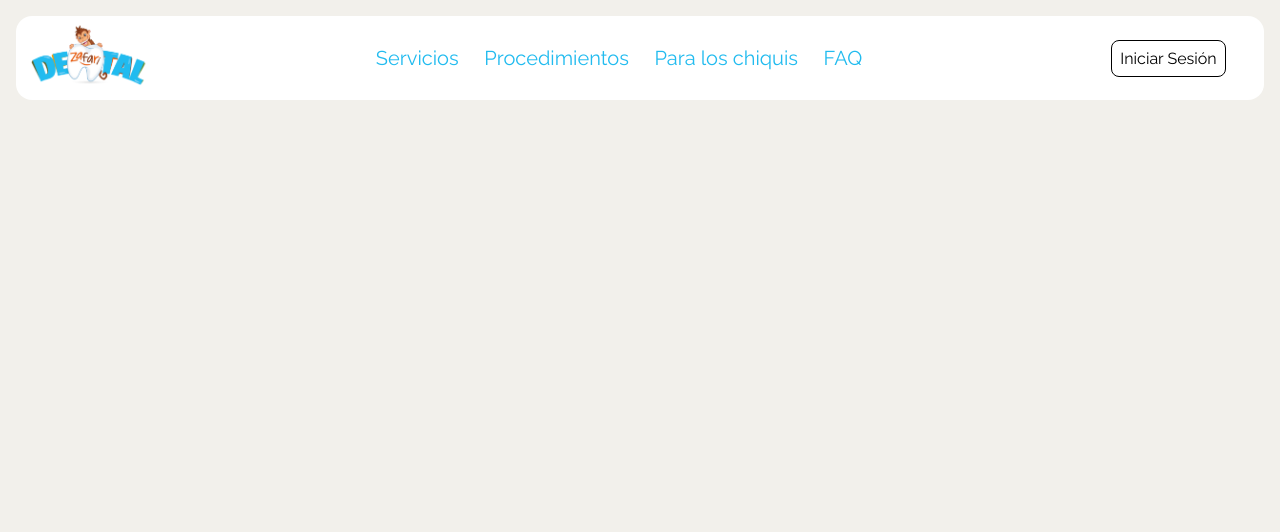
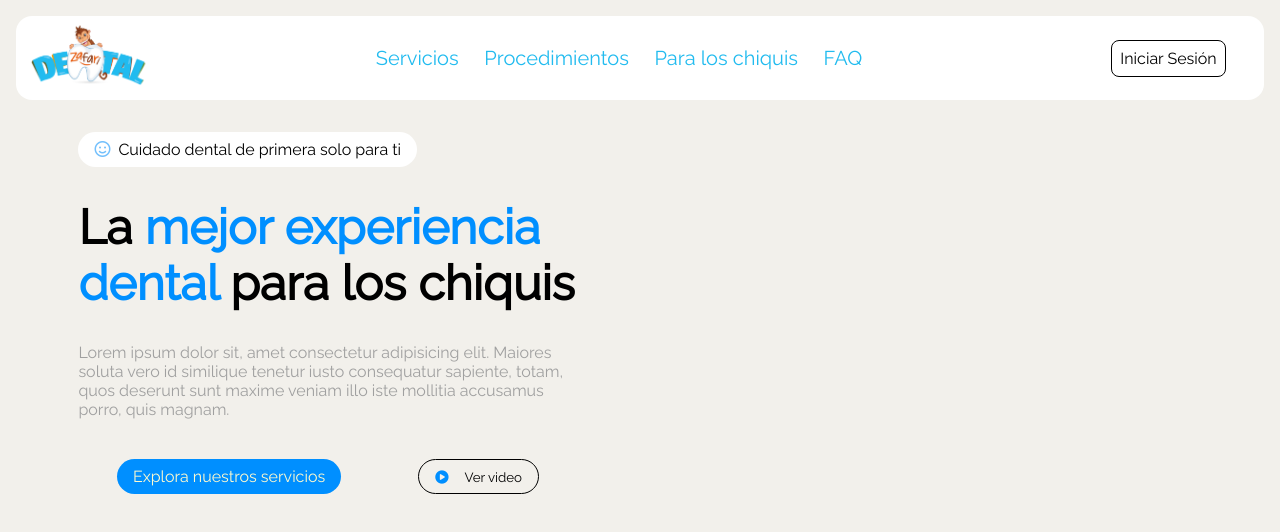
Before and after one commit to Altraoz/dentalog-un, a React (Vite) app in the folder frontend-dentalog/: page / in a window 1280 px wide. Shown: the top 532 px of the page. Built offline with nearby package versions, Linux system fonts and the light colour scheme.

Commit message:
ADD: AboutUs Section

```diff
--- a/frontend-dentalog/src/Pages/MainPage.tsx
+++ b/frontend-dentalog/src/Pages/MainPage.tsx
@@ -1,9 +1,11 @@
 import Navbar from '../components/Navbar/Navbar';
+import AboutUs from '../components/AboutUs/AboutUs';
 
 export default function MainPage() {
     return (
         <>
             <Navbar />
+            <AboutUs />
         </>
     );
 }
--- /dev/null
+++ b/frontend-dentalog/src/components/AboutUs/AboutUs.css
@@ -0,0 +1,75 @@
+.aboutUs {
+    margin: 2rem 1rem;
+}
+
+.weAreTheBest__info {
+    display: flex;
+    flex-direction: column;
+    width: 40%;
+    padding: 0 5%;
+
+    & > h2 {
+        font-size: 3em;
+        font-weight: bold;
+        margin: 2rem 0;
+
+        & > span {
+            color: #008fff;
+        }
+    }
+    & > p {
+        color: #a0a0a0;
+        margin-bottom: 2.5rem;
+    }
+}
+
+.weAreTheBest__forYou {
+    display: inline;
+    background-color: #fff;
+    padding: 0.5rem 1rem;
+    border-radius: 100px;
+    width: fit-content;
+
+    & span {
+        margin-left: 0.5rem;
+    }
+}
+
+.weAreTheBest__info--btns {
+    display: flex;
+    flex-wrap: wrap;
+    justify-content: space-around;
+}
+
+.exploreOurServices {
+    text-decoration: none;
+    background-color: #008fff;
+    color: #fffacd;
+    padding: 0.5rem 1rem;
+    border-radius: 100px;
+    transition: transform 0.5s ease,
+                background-color 0.5s ease,
+                color 0.5s ease;
+
+    &:hover {
+        transform: scale(1.1);
+        background-color: #44aeff;
+        color: #fffad1;
+    }
+}
+
+.videoAboutUs__btn {
+    background: none;
+    padding: 0.5rem 1rem;
+    border: 1px solid #000;
+    border-radius: 100px;
+    transition: background-color 0.3s ease;
+
+    & > i {
+        margin-right: 1rem;
+    }
+
+    &:hover {
+        background-color: #c2c0bb;
+    }
+}
--- /dev/null
+++ b/frontend-dentalog/src/components/AboutUs/AboutUs.tsx
@@ -0,0 +1,27 @@
+import { Link } from 'react-router-dom';
+import './AboutUs.css';
+
+export default function AboutUs() {
+    return (
+        <>
+            <section className='aboutUs'>
+                <div className='weAreTheBest'>
+                    <div className='weAreTheBest__info' >
+                        <div className='weAreTheBest__forYou'>
+                            <i className='fa-regular fa-face-smile' style={ {color: '#74C0FC'} } />
+                            <span>Cuidado dental de primera solo para ti</span>
+                        </div>
+                        <h2>La <span>mejor experiencia dental</span> para los chiquis</h2>
+                        <p>Lorem ipsum dolor sit, amet consectetur adipisicing elit. Maiores soluta vero id similique tenetur iusto consequatur sapiente, totam, quos deserunt sunt maxime veniam illo iste mollitia accusamus porro, quis magnam.</p>
+                        <div className='weAreTheBest__info--btns'>
+                            <Link to='/servicios' className='exploreOurServices'>Explora nuestros servicios</Link>
+                            <button className='videoAboutUs__btn'><i className='fa-solid fa-circle-play' style={ {color: '#008fff'} }></i>Ver video</button>
+                        </div>
+                    </div>
+                </div>
+                <div className='infoAboutUs'>
+                </div>
+            </section>
+        </>
+    );
+}
--- a/frontend-dentalog/src/components/Navbar/Navbar.css
+++ b/frontend-dentalog/src/components/Navbar/Navbar.css
@@ -4,6 +4,7 @@
   padding: 1vh 1vw;
   border-radius: 1rem;
   background: #fff;
+  margin: 1rem;
 }
 
 
@@ -27,7 +28,6 @@
 
 .navbar__btn--option {
   color: #21bbef;
-  font-family: 'Raleway', sans-serif;
   font-size: 1.25rem;
 
   &:hover {
@@ -37,7 +37,6 @@
 
 .navbar__btn--login {
   background-color: #fff;
-  font-family: 'Raleway', sans-serif;
   color: #000;
   padding: 0.5rem;
   border: 1px solid #000;
--- a/frontend-dentalog/src/components/Navbar/Navbar.tsx
+++ b/frontend-dentalog/src/components/Navbar/Navbar.tsx
@@ -1,16 +1,9 @@
 import { Link } from 'react-router-dom';
-import { useState } from 'react';
 import ZDLogo from '../../assets/ZD Logo.png';
-import useOutsideInteraction from '../hooks/useOutsideInteraction';
 import Options from './Options';
 import './Navbar.css';
 
 export default function Navbar() {
-    const [isMenuOpen, setIsMenuOpen] = useState(false);
-    const menuRef = useOutsideInteraction<HTMLDivElement>(
-        isMenuOpen,
-        () => setIsMenuOpen(false)
-    );
 
     return (
         <>
--- a/frontend-dentalog/src/index.css
+++ b/frontend-dentalog/src/index.css
@@ -9,10 +9,10 @@
   padding: 0;
   margin: 0;
   border: 0;
+  font-family: 'Raleway', sans-serif;
 }
 
 body {
-  padding: 1rem;
   background-color: #f2f0eb;
 }
 
--- a/frontend-dentalog/src/main.tsx
+++ b/frontend-dentalog/src/main.tsx
@@ -1,7 +1,8 @@
 import { StrictMode } from 'react';
 import { createRoot } from 'react-dom/client';
+import App from './App';
+import '@fortawesome/fontawesome-free/css/all.min.css';
 import './index.css';
-import App from './App';
 
 createRoot(document.getElementById('root')!).render(
   <StrictMode>
```
Also changed, not shown: frontend-dentalog/src/assets/BtnHamburguer.png (deleted).
